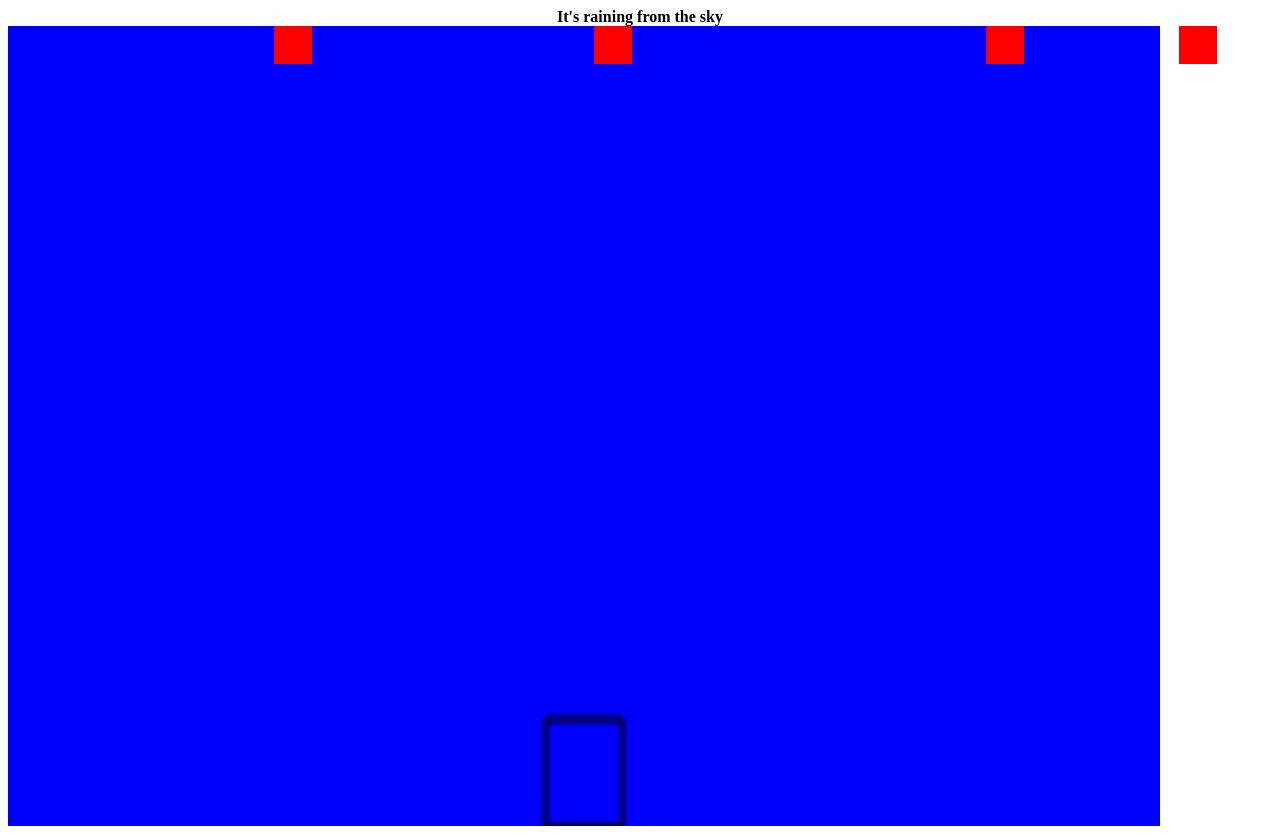
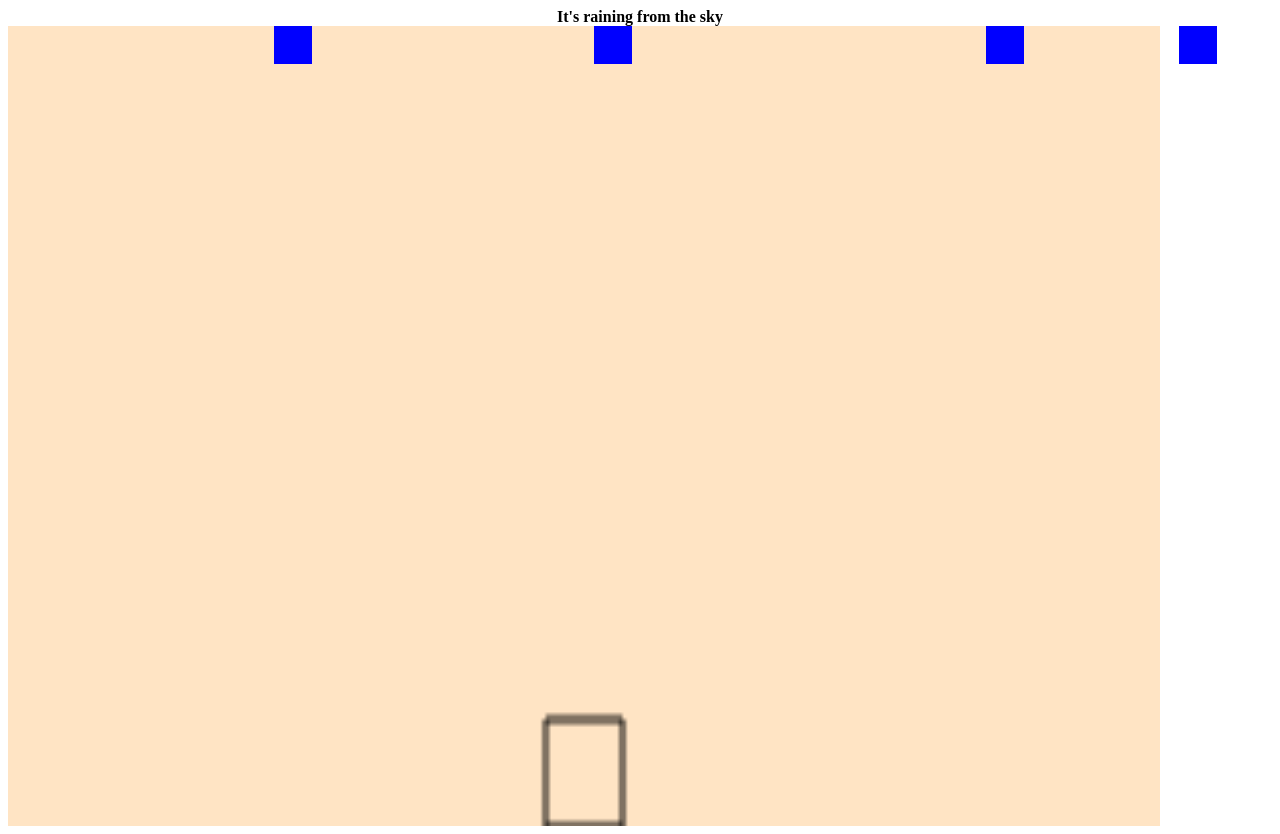
Before and after one commit to KDT-IaaS-Class-One-Group/avoid-rain, a website: page index.html in a window 1280 px wide. Shown: the top 834 px of the page. Drawn offline with Linux system fonts and the light colour scheme.

Commit message:
랜덤까지22

```diff
--- a/index.html
+++ b/index.html
@@ -6,7 +6,7 @@
     <title>6 : S0ngYoungJun</title>
     <style>
      #canvas{
-      background-color: blue;
+      background-color: bisque;
       width:90vw;
       height:100vh;
      }
@@ -104,7 +104,7 @@ let interval = setInterval(function(){
   const newDiv = document.createElement('div')
       newDiv.style.width = "3vw"
       newDiv.style.height = "3vw"
-      newDiv.style.backgroundColor = "red"
+      newDiv.style.backgroundColor = "blue"
       newDiv.style.position="absolute"
       let xx = Math.floor(Math.random()* 1400)
       let yy = Math.floor(Math.random()* 1)
```
